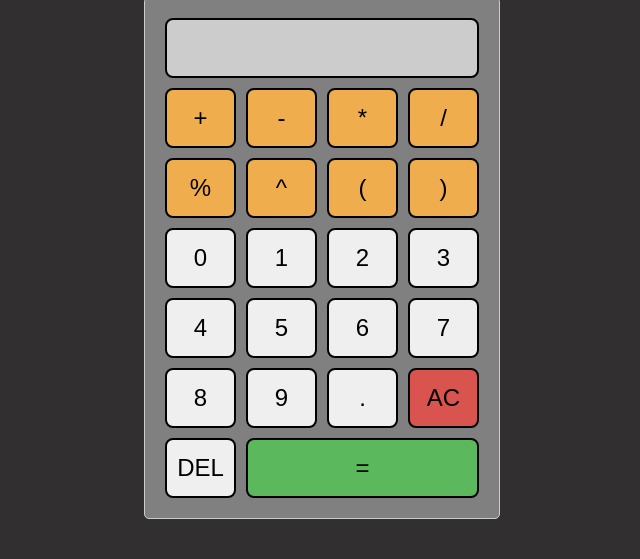
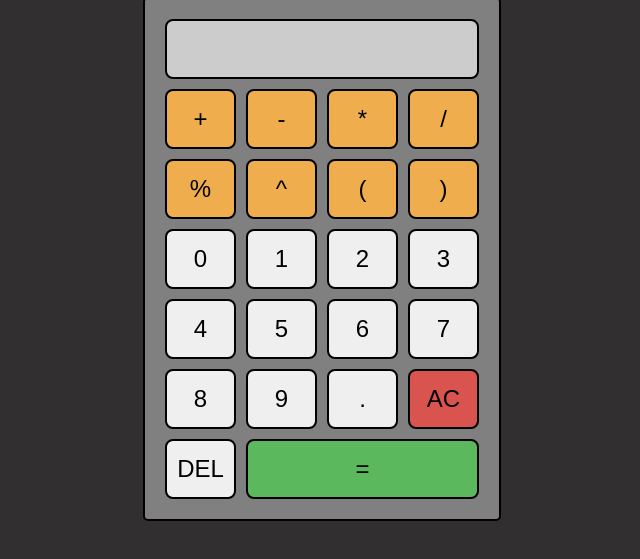
Before and after one commit to Team-Umea/v42calculator, a plain HTML site: page index.html in a window 1280 px wide. Shown: the part 199-758 px from the top of the page, without its empty margins (318-958 px from the left). Drawn offline with nearby package versions, Linux system fonts and the light colour scheme.

Commit message:
border black for calculator

```diff
--- a/advStyles.css
+++ b/advStyles.css
@@ -19,7 +19,7 @@ body {
   grid-template-rows: repeat(7, 1fr);
   gap: 10px;
   background-color: grey;
-  border: 1px solid #ccc;
+  border: 2px solid black;
   padding: 20px;
   height: fit-content;
   border-radius: 5px;
```
